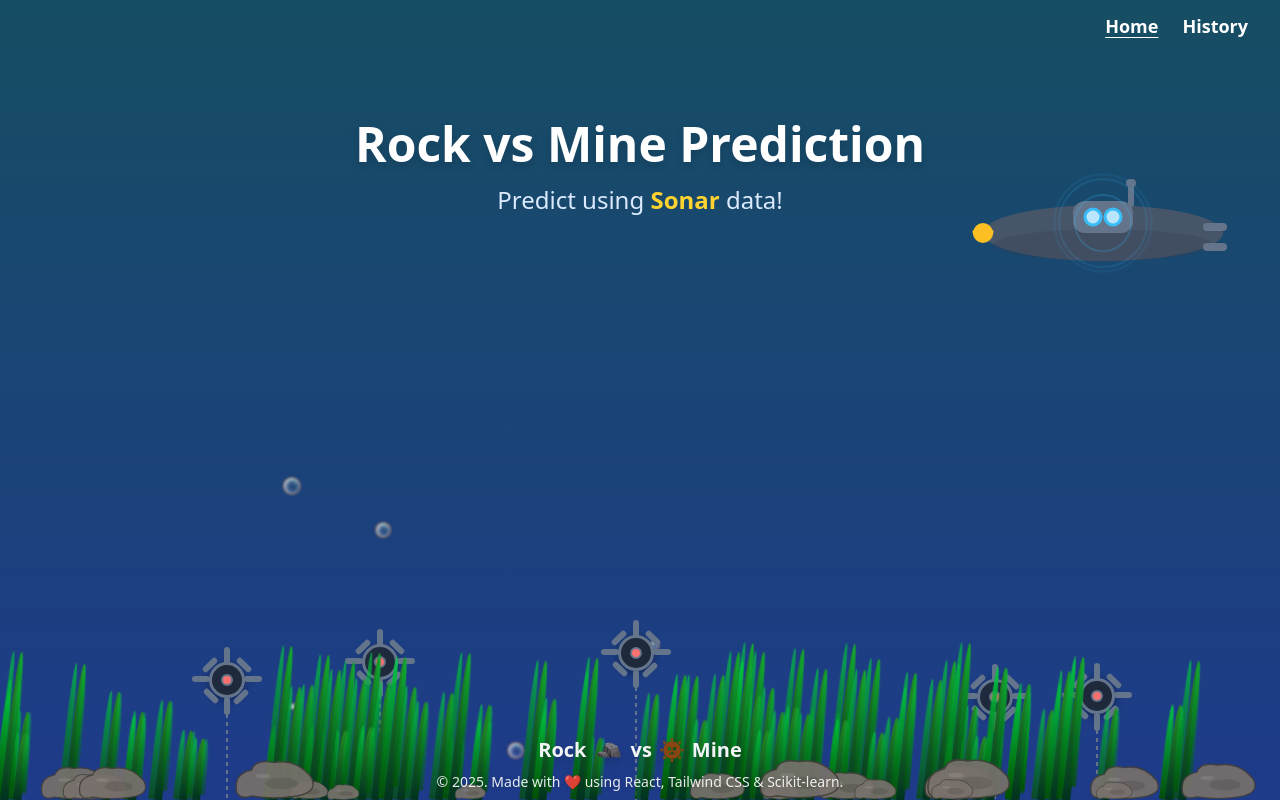
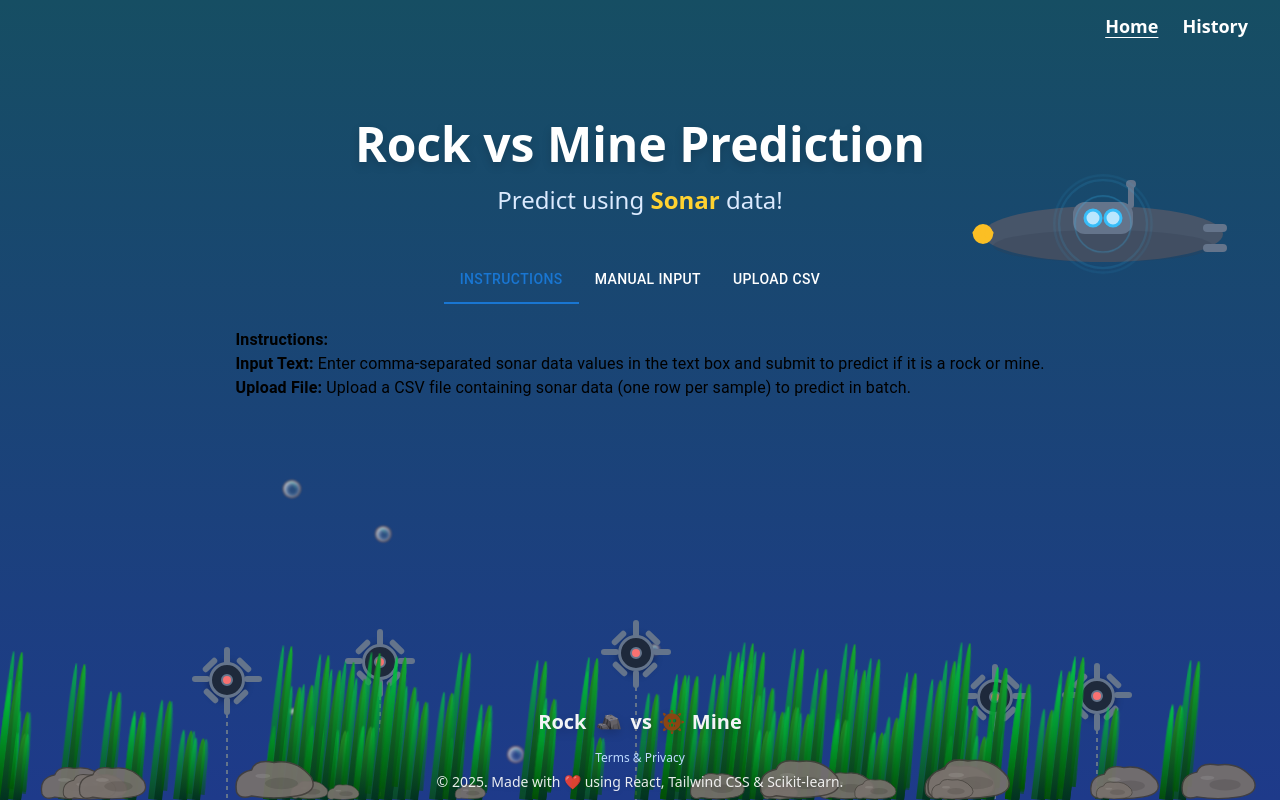
Before and after one commit to kuyrathdaro/rock-vs-mine, a React (Vite) app in the folder frontend/: page / in a window 1280 px wide. Built offline with nearby package versions, Linux system fonts and the light colour scheme.

Commit message:
feat: add predict form, fix some styles and add terms and privacy page and link

```diff
--- a/frontend/package.json
+++ b/frontend/package.json
@@ -10,6 +10,9 @@
     "preview": "vite preview"
   },
   "dependencies": {
+    "@emotion/react": "^11.14.0",
+    "@emotion/styled": "^11.14.0",
+    "@mui/material": "^7.1.2",
     "@tailwindcss/vite": "^4.1.10",
     "react": "^19.1.0",
     "react-dom": "^19.1.0",
--- a/frontend/src/App.tsx
+++ b/frontend/src/App.tsx
@@ -1,9 +1,10 @@
 import './App.css'
 import { Routes, Route } from 'react-router';
 import Layout from './components/Layout';
-import Home from './pages/Home';
+import Home from './pages/home';
 import History from './pages/history';
-import NotFound from './pages/NotFound';
+import NotFound from './pages/notfound';
+import TermsPrivacy from './pages/terms-privacy';
 
 function App() {
   return (
@@ -11,8 +12,9 @@ function App() {
       <Route path="/" element={<Layout />}>
         <Route index element={<Home />} />
         <Route path="history" element={<History />} />
+        <Route path="terms-privacy" element={<TermsPrivacy />} />
+        <Route path="*" element={<NotFound />} />
       </Route>
-      <Route path="*" element={<NotFound />} />
     </Routes>
   )
 }
--- a/frontend/src/components/Footer.tsx
+++ b/frontend/src/components/Footer.tsx
@@ -10,7 +10,6 @@ type FooterProps = {
 const Footer: React.FC<FooterProps> = ({ year }) => (
   <footer className="relative z-40 text-center p-0 mt-8">
     <div className="w-full flex flex-col items-center justify-end relative overflow-hidden">
-      {/* Rocks and mine at the bottom */}
       <NavLink
         to="/"
         end
@@ -22,6 +21,16 @@ const Footer: React.FC<FooterProps> = ({ year }) => (
         <img src={mine} alt="Mine" className="h-6 w-6 inline ml-2" />
         <span className="ml-2 text-xl">Mine</span>
       </NavLink>
+      <div className="mb-1">
+        <NavLink
+          to="/terms-privacy"
+          end
+          className="text-xs text-blue-200 hover:underline mx-2"
+          rel="noopener noreferrer"
+        >
+          Terms & Privacy
+        </NavLink>
+      </div>
       <span className="block text-sm text-center text-white/90 pb-2 px-2 mx-auto w-fit drop-shadow">
         © {year}. Made with ❤️ using React, Tailwind CSS & Scikit-learn.
       </span>
--- a/frontend/src/components/Layout.tsx
+++ b/frontend/src/components/Layout.tsx
@@ -5,10 +5,10 @@ import { Outlet } from "react-router";
 import OceanScene from "./OceanScene"; // Import the ocean background component
 
 const Layout: React.FC = () => (
-  <div className="min-h-screen flex flex-col relative overflow-hidden">
+  <div className="flex flex-col min-h-screen relative overflow-hidden">
     <OceanScene /> {/* Ocean background */}
     <Navbar />
-    <main className="flex-1 relative z-30">
+    <main className="flex-1 relative z-30 flex flex-col">
       <Outlet />
     </main>
     <Footer year={2025} />
--- a/frontend/src/components/OceanScene.tsx
+++ b/frontend/src/components/OceanScene.tsx
@@ -52,8 +52,17 @@ const OceanScene: React.FC = () => {
   return (
     <div
       ref={oceanRef}
-      className="ocean-bg absolute inset-0 w-full h-full z-0"
-      style={{ overflow: "hidden" }}
+      className="ocean-bg absolute top-0 left-0 w-full min-h-full z-0"
+      style={{
+        position: "absolute",
+        top: 0,
+        left: 0,
+        width: "100%",
+        minHeight: "100%",
+        height: "100%",
+        overflow: "hidden",
+        pointerEvents: "none",
+      }}
     >
       <Submarine />
       {Array.from({ length: NUM_MINES }).map(() => {
--- a/frontend/src/components/PredictForm.tsx
+++ b/frontend/src/components/PredictForm.tsx
@@ -0,0 +1,116 @@
+import React, { useState } from "react";
+import { Tabs, Tab, Box, Typography, Button, TextField } from "@mui/material";
+
+const PredictForm: React.FC = () => {
+    const [tabIndex, setTabIndex] = useState(0);
+    const [inputText, setInputText] = useState("");
+    const [file, setFile] = useState<File | null>(null);
+
+    const handleTabChange = (_: React.SyntheticEvent, newValue: number) => {
+        setTabIndex(newValue);
+    };
+
+    const handleTextChange = (e: React.ChangeEvent<HTMLInputElement>) => {
+        setInputText(e.target.value);
+    };
+
+    const handleFileChange = (e: React.ChangeEvent<HTMLInputElement>) => {
+        if (e.target.files && e.target.files.length > 0) {
+            setFile(e.target.files[0]);
+        }
+    };
+
+    const handleTextSubmit = (e: React.FormEvent) => {
+        e.preventDefault();
+        // TODO: Add predict logic for text input
+        alert(`Predicting for input: ${inputText}`);
+    };
+
+    const handleFileSubmit = (e: React.FormEvent) => {
+        e.preventDefault();
+        // TODO: Add predict logic for file upload
+        if (file) {
+            alert(`Predicting for file: ${file.name}`);
+        }
+    };
+
+    return (
+        <Box sx={{ width: "100%" }}>
+            <Tabs value={tabIndex} onChange={handleTabChange} centered centered
+                sx={{
+                    "& .MuiTab-root": {
+                        color: "#fff",
+                    },
+                }}>
+                <Tab label="Instructions" />
+                <Tab label="Manual Input" />
+                <Tab label="Upload CSV" />
+            </Tabs>
+            <Box sx={{
+                p: 3,
+                flex: 1,
+                display: "flex",
+                flexDirection: "column",
+                alignItems: "center",
+                justifyContent: "center",
+            }}>
+                {tabIndex === 0 && (
+                    <Typography>
+                        <b>Instructions:</b>
+                        <ul>
+                            <li>
+                                <b>Input Text:</b> Enter comma-separated sonar data values in the text box and submit to predict if it is a rock or mine.
+                            </li>
+                            <li>
+                                <b>Upload File:</b> Upload a CSV file containing sonar data (one row per sample) to predict in batch.
+                            </li>
+                        </ul>
+                    </Typography>
+                )}
+                {tabIndex === 1 && (
+                    <form onSubmit={handleTextSubmit}>
+                        <TextField
+                            label="Sonar Data (comma-separated)"
+                            variant="outlined"
+                            fullWidth
+                            value={inputText}
+                            onChange={handleTextChange}
+                            margin="normal"
+                        />
+                        <Button type="submit" variant="contained" color="primary">
+                            Predict
+                        </Button>
+                    </form>
+                )}
+                {tabIndex === 2 && (
+                    <form onSubmit={handleFileSubmit}>
+                        <Button variant="contained" component="label">
+                            Upload CSV
+                            <input
+                                type="file"
+                                accept=".csv"
+                                hidden
+                                onChange={handleFileChange}
+                            />
+                        </Button>
+                        {file && (
+                            <Typography sx={{ mt: 2 }}>Selected file: {file.name}</Typography>
+                        )}
+                        <Box sx={{ mt: 2 }}>
+                            <Button
+                                type="submit"
+                                variant="contained"
+                                color="primary"
+                                disabled={!file}
+                            >
+                                Predict
+                            </Button>
+                        </Box>
+                    </form>
+                )}
+            </Box>
+        </Box>
+    );
+};
+
+export default PredictForm;
--- a/frontend/src/pages/Home.tsx
+++ b/frontend/src/pages/Home.tsx
@@ -1,4 +1,5 @@
 import React from "react";
+import PredictForm from "../components/PredictForm";
 
 const Home: React.FC = () => {
   return (
@@ -12,6 +13,7 @@ const Home: React.FC = () => {
           data!
         </p>
       </header>
+      <PredictForm />
     </>
   );
 };
--- a/frontend/src/pages/NotFound.tsx
+++ b/frontend/src/pages/NotFound.tsx
@@ -1,7 +1,24 @@
-import React from 'react';
+import React from "react";
 
 const NotFound: React.FC = () => (
-    <h1>404 - Not Found</h1>
-)
+  <div className="flex flex-col items-center justify-center min-h-[60vh] text-center">
+    <h1 className="text-6xl font-bold text-blue-400 drop-shadow mb-4">404</h1>
+    <p className="text-2xl text-white mb-2">Oops! The page you’re looking for is lost at sea.</p>
+    <p className="text-lg text-blue-200 mb-6">
+      Maybe it’s sunk to the ocean floor or never existed at all.
+    </p>
+    <a
+      href="/"
+      className="inline-block px-6 py-2 bg-blue-500 text-white rounded hover:bg-blue-600 transition"
+    >
+      Back to Home
+    </a>
+    <div className="mt-8">
+      <span role="img" aria-label="ocean" className="text-4xl">
+        🌊 🪨 🚢 🦑
+      </span>
+    </div>
+  </div>
+);
 
 export default NotFound;
--- /dev/null
+++ b/frontend/src/pages/terms-privacy.tsx
@@ -0,0 +1,38 @@
+import React from "react";
+
+const TermsPrivacy: React.FC = () => (
+  <div className="flex flex-col items-center justify-center px-4">
+    <div className="backdrop-blur-md bg-white/10 border border-blue-200/30 rounded-xl shadow-lg max-w-2xl w-full p-8 mt-8 mb-8">
+      <div className="flex flex-col items-center mb-6">
+        <span className="text-4xl mb-2" role="img" aria-label="ocean">🌊🪨⚓️</span>
+        <h1 className="text-2xl font-bold mb-2 text-blue-100 drop-shadow">Terms of Service & Privacy Policy</h1>
+      </div>
+
+      <h2 className="text-xl font-semibold mt-6 mb-2 text-blue-200">Terms of Service</h2>
+      <p className="mb-4 text-blue-50">
+        By using the Rock vs Mine Sonar Data Prediction app ("the App"), you agree to use it for educational and informational purposes only.
+        The App is provided "as is" without warranty of any kind. We do not guarantee the accuracy, reliability, or suitability of the predictions or information provided by the App.
+        You are solely responsible for any decisions or actions taken based on the results from this App.
+      </p>
+      <p className="mb-4 text-blue-50">
+        You agree not to misuse the App, attempt to disrupt its operation, or use it for unlawful purposes. We reserve the right to modify or discontinue the App at any time without notice.
+      </p>
+
+      <h2 className="text-xl font-semibold mt-6 mb-2 text-blue-200">Privacy Policy</h2>
+      <p className="mb-4 text-blue-50">
+        Your privacy is important to us. This App does not collect, store, or share any personal information. Any data you input (such as sonar data or CSV files) is processed only in your browser or sent to our server solely for prediction purposes and is not retained after processing.
+      </p>
+      <p className="mb-4 text-blue-50">
+        We do not use cookies or tracking technologies. We may collect anonymous usage statistics to improve the App, but these do not include any personal or identifying information.
+      </p>
+
+      <div className="mt-8 text-center">
+        <a href="/" className="text-blue-300 hover:underline">
+          &larr; Back to Home
+        </a>
+      </div>
+    </div>
+  </div>
+);
+
+export default TermsPrivacy;
```
Also changed, not shown: 1 other file (tests, documents, lock files or other folders).
